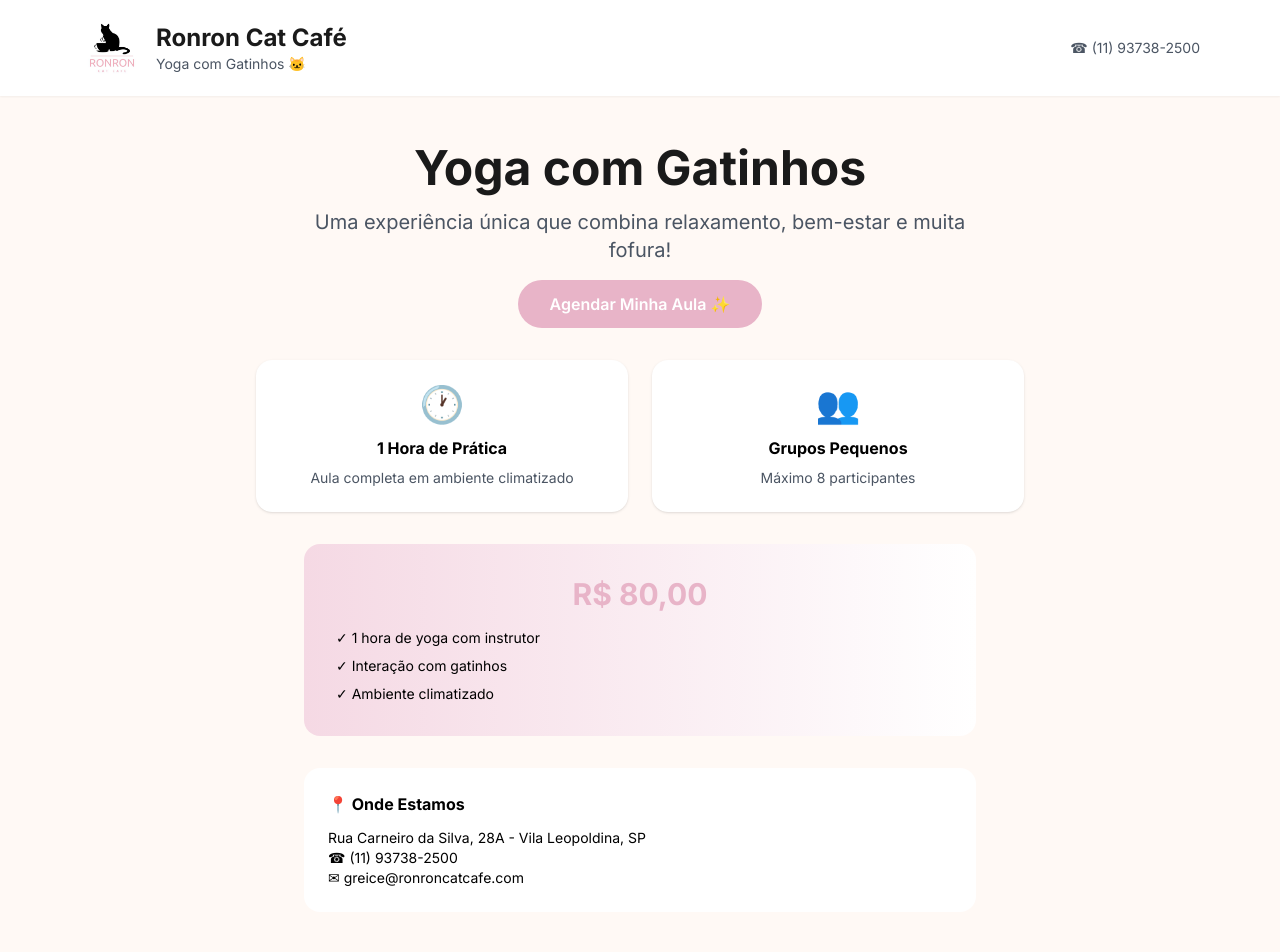
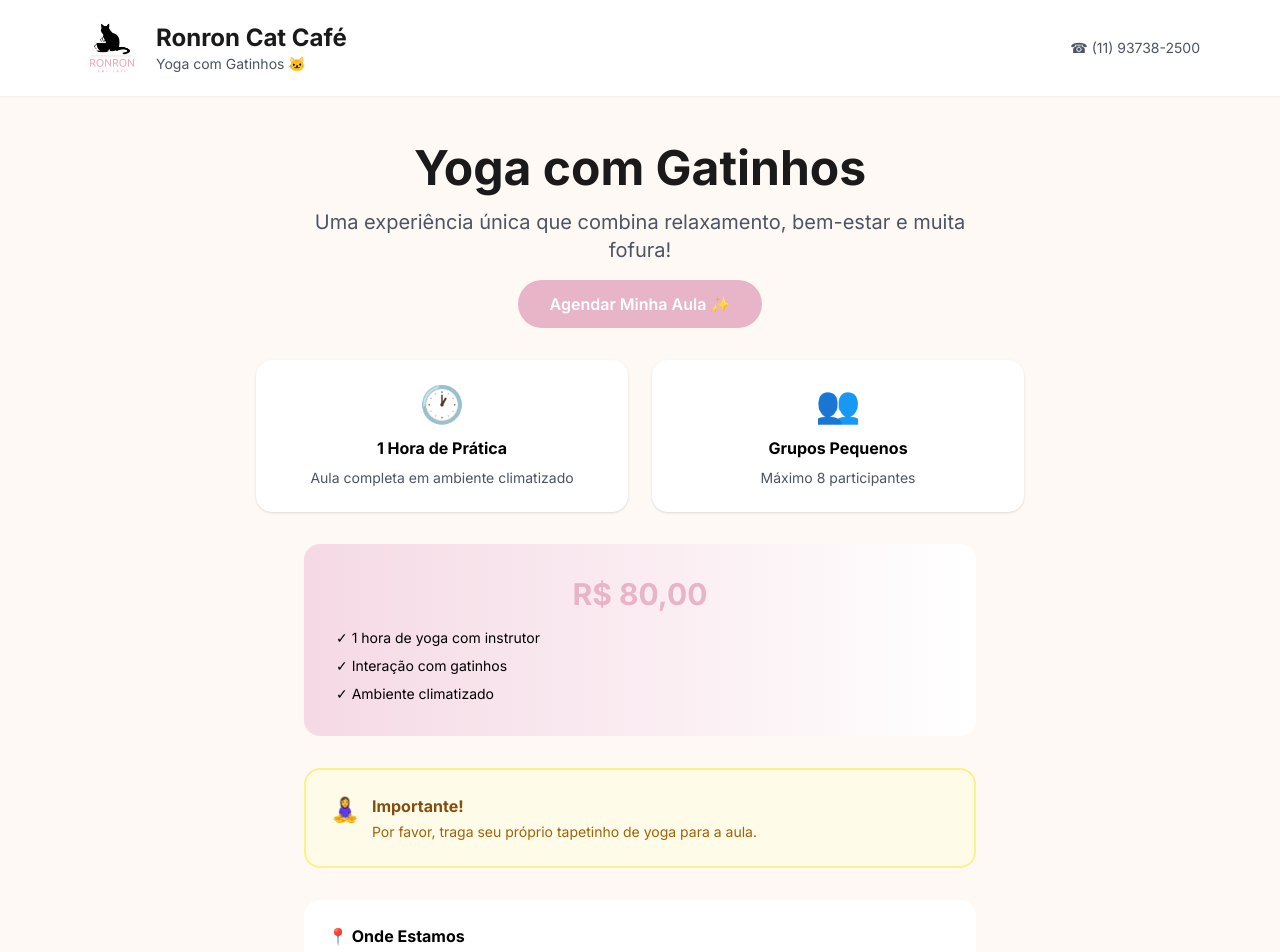
Before and after one commit to RonronCatCafe/ronron, a Next.js app: page / in a window 1280 px wide. Shown: the top 952 px of the page. Built offline with nearby package versions, Linux system fonts and the light colour scheme.

Commit message:
Update page.tsx

```diff
--- a/app/page.tsx
+++ b/app/page.tsx
@@ -71,6 +71,17 @@ function StepIntro({ onNext }: { onNext: () => void }) {
         </div>
       </div>
 
+      {/* NOVO: Aviso sobre o tapetinho */}
+      <div className="bg-yellow-50 border-2 border-yellow-200 p-6 rounded-2xl max-w-2xl mx-auto">
+        <div className="flex items-start gap-3">
+          <div className="text-2xl">🧘‍♀️</div>
+          <div className="text-left">
+            <h3 className="font-bold text-yellow-800 mb-1">Importante!</h3>
+            <p className="text-sm text-yellow-700">Por favor, traga seu próprio tapetinho de yoga para a aula.</p>
+          </div>
+        </div>
+      </div>
+
       <div className="bg-white p-6 rounded-2xl max-w-2xl mx-auto text-left">
         <h3 className="font-bold mb-3">📍 Onde Estamos</h3>
         <p className="text-sm">Rua Carneiro da Silva, 28A - Vila Leopoldina, SP</p>
@@ -127,6 +138,11 @@ function StepSelectClass({ onNext, onBack }: { onNext: (data: any) => void; onBa
         {classes.map((c: any, i: number) => (
           <div key={i} className="bg-white p-6 rounded-2xl shadow hover:shadow-lg transition cursor-pointer" onClick={() => c.available > 0 && onNext(c)}>
             <div className="space-y-3">
+              {/* NOVO: Exibe o título da aula */}
+              <div className="bg-ronron-pink-light px-3 py-1 rounded-full inline-block">
+                <p className="text-sm font-bold text-ronron-pink">{c.title}</p>
+              </div>
+
               <div>
                 <p className="text-sm text-gray-600">Data</p>
                 <p className="font-bold">{new Date(c.date + 'T00:00:00').toLocaleDateString('pt-BR', { weekday: 'long', day: 'numeric', month: 'long' })}</p>
@@ -171,6 +187,8 @@ function StepForm({ onNext, onBack, classData }: { onNext: (data: any) => void;
 
       <div className="bg-ronron-pink text-white p-6 rounded-2xl">
         <h3 className="font-bold mb-2">Aula Selecionada:</h3>
+        {/* NOVO: Exibe o título */}
+        <p>🐱 {classData.title}</p>
         <p>📅 {new Date(classData.date + 'T00:00:00').toLocaleDateString('pt-BR', { weekday: 'long', day: 'numeric', month: 'long' })}</p>
         <p>🕐 {classData.time}</p>
         <p>💰 R$ 80,00</p>
@@ -223,7 +241,6 @@ function StepPayment({ onSuccess, onBack, formData, classData }: { onSuccess: ()
     setLoading(true)
 
     try {
-      // Upload para ImgBB
       const formData2 = new FormData()
       formData2.append('image', file)
 
@@ -240,7 +257,6 @@ function StepPayment({ onSuccess, onBack, formData, classData }: { onSuccess: ()
 
       const imageUrl = imgbbData.data.url
 
-      // Salvar no Google Sheets
       const bookingData = {
         name: formData.name,
         email: formData.email,
@@ -278,6 +294,8 @@ function StepPayment({ onSuccess, onBack, formData, classData }: { onSuccess: ()
       <div className="grid md:grid-cols-2 gap-6">
         <div className="bg-white p-6 rounded-2xl space-y-3">
           <h3 className="font-bold text-xl">Resumo</h3>
+          {/* NOVO: Exibe o título */}
+          <p><strong>Aula:</strong> {classData.title}</p>
           <p><strong>Nome:</strong> {formData.name}</p>
           <p><strong>Email:</strong> {formData.email}</p>
           <p><strong>Data:</strong> {new Date(classData.date + 'T00:00:00').toLocaleDateString('pt-BR')}</p>
@@ -348,6 +366,18 @@ function StepSuccess({ onBack }: { onBack: () => void }) {
         <p className="text-lg">✅ Sua vaga está garantida!</p>
         <p className="text-gray-600">🐱 Prepare-se para uma experiência incrível!</p>
       </div>
+
+      {/* NOVO: Lembrete sobre o tapetinho */}
+      <div className="bg-yellow-50 border-2 border-yellow-200 p-6 rounded-2xl text-left">
+        <div className="flex items-start gap-3">
+          <div className="text-2xl">🧘‍♀️</div>
+          <div>
+            <p className="font-bold text-yellow-800 mb-1">Lembre-se!</p>
+            <p className="text-sm text-yellow-700">Não esqueça de trazer seu tapetinho de yoga no dia da aula.</p>
+          </div>
+        </div>
+      </div>
+
       <div className="bg-ronron-pink-light p-6 rounded-2xl">
         <p className="font-bold mb-2">📍 Lembre-se do endereço:</p>
         <p className="text-sm">Rua Carneiro da Silva, 28A - Vila Leopoldina, SP</p>
```
